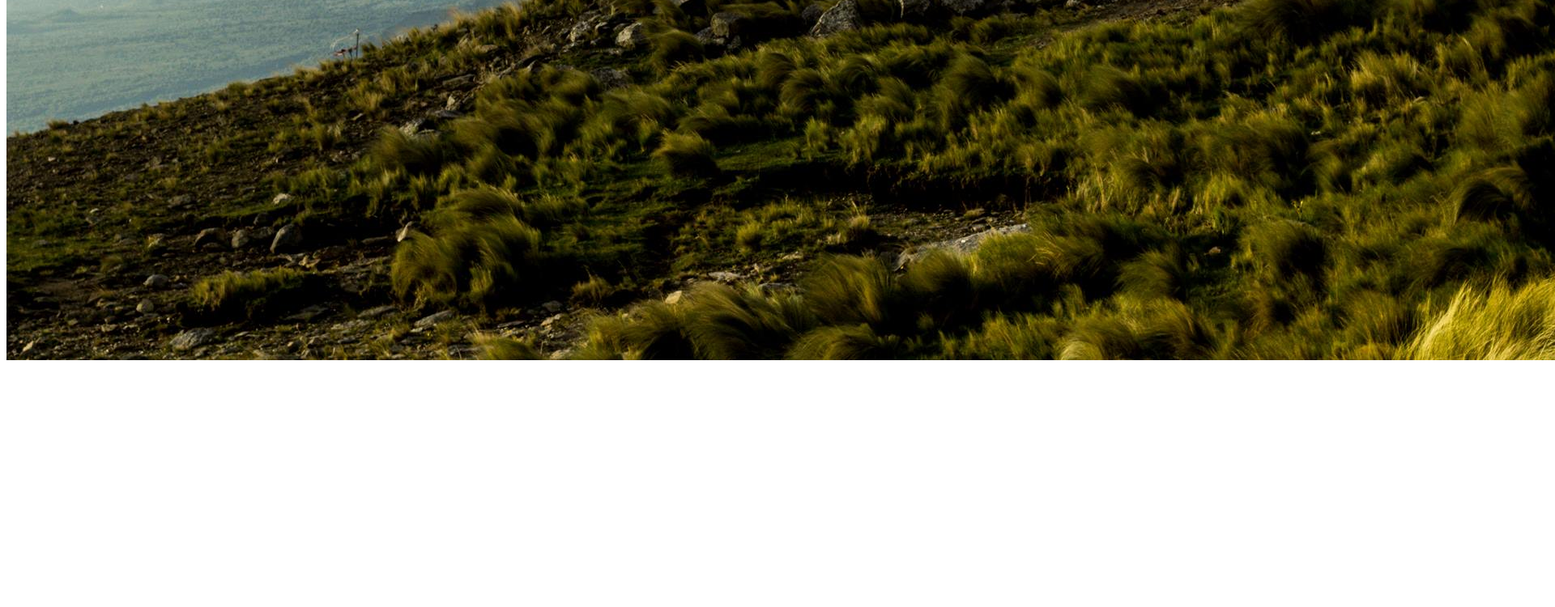
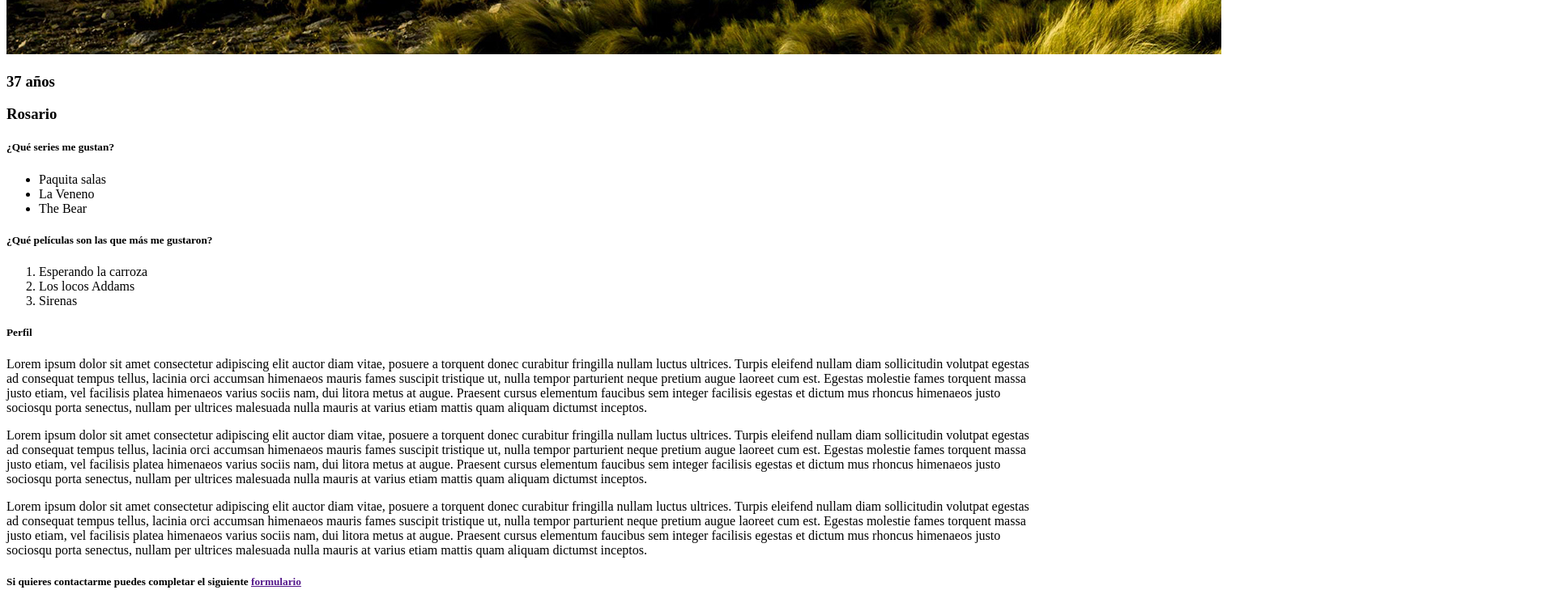
Before and after one commit to CesParabano/cursowebejercicios, a plain HTML site: page M1U2/cv.html in a window 1280 px wide. Shown: the part 1000-1750 px from the top of the page at 81% size, 1920 px wide, since content can reach past the window. Before the commit the page ends 1457 px from the top, so only its background shows below. Drawn offline with Linux system fonts and the light colour scheme.

Commit message:
modificacion del ejercicio

```diff
--- a/M1U2/cv.html
+++ b/M1U2/cv.html
@@ -6,8 +6,32 @@
 	<title>Mi página de prueba</title>
 </head>
 <body>
+	<section>
 	<h1>CECILIA PARABANO</h1>
-	<img src="img\yo.jpg" alt="Mi imagen de prueba">
+	<img src="img\yo-cv.jpg" alt="Mi imagen de prueba">
+	</section>
+	<section>
+		<h3>37 años</h3>
+		<h3>Rosario</h3>
+		<h5>¿Qué series me gustan?</h5>
+		<ul>
+			<li>Paquita salas</li>
+			<li>La Veneno</li>
+			<li>The Bear</li>
+		</ul>
+		<h5>¿Qué películas son las que más me gustaron?</h5>
+		<ol>
+			<li>Esperando la carroza</li>
+			<li>Los locos Addams</li>
+			<li>Sirenas</li>
+		</ol>
+		<h5>Perfil</h5>
+		<p>Lorem ipsum dolor sit amet consectetur adipiscing elit auctor diam vitae, posuere a torquent donec curabitur fringilla nullam luctus ultrices. Turpis eleifend nullam diam sollicitudin volutpat egestas ad consequat tempus tellus, lacinia orci accumsan himenaeos mauris fames suscipit tristique ut, nulla tempor parturient neque pretium augue laoreet cum est. Egestas molestie fames torquent massa justo etiam, vel facilisis platea himenaeos varius sociis nam, dui litora metus at augue. Praesent cursus elementum faucibus sem integer facilisis egestas et dictum mus rhoncus himenaeos justo sociosqu porta senectus, nullam per ultrices malesuada nulla mauris at varius etiam mattis quam aliquam dictumst inceptos.</p>
+		<p>Lorem ipsum dolor sit amet consectetur adipiscing elit auctor diam vitae, posuere a torquent donec curabitur fringilla nullam luctus ultrices. Turpis eleifend nullam diam sollicitudin volutpat egestas ad consequat tempus tellus, lacinia orci accumsan himenaeos mauris fames suscipit tristique ut, nulla tempor parturient neque pretium augue laoreet cum est. Egestas molestie fames torquent massa justo etiam, vel facilisis platea himenaeos varius sociis nam, dui litora metus at augue. Praesent cursus elementum faucibus sem integer facilisis egestas et dictum mus rhoncus himenaeos justo sociosqu porta senectus, nullam per ultrices malesuada nulla mauris at varius etiam mattis quam aliquam dictumst inceptos.</p>
+		<p>Lorem ipsum dolor sit amet consectetur adipiscing elit auctor diam vitae, posuere a torquent donec curabitur fringilla nullam luctus ultrices. Turpis eleifend nullam diam sollicitudin volutpat egestas ad consequat tempus tellus, lacinia orci accumsan himenaeos mauris fames suscipit tristique ut, nulla tempor parturient neque pretium augue laoreet cum est. Egestas molestie fames torquent massa justo etiam, vel facilisis platea himenaeos varius sociis nam, dui litora metus at augue. Praesent cursus elementum faucibus sem integer facilisis egestas et dictum mus rhoncus himenaeos justo sociosqu porta senectus, nullam per ultrices malesuada nulla mauris at varius etiam mattis quam aliquam dictumst inceptos.</p>
+
+		<h5>Si quieres contactarme puedes completar el siguiente <a href="">formulario</a></h5>
+	</section>
 </body>
 
 </html>
```
Also changed, not shown: M1U2/img/yo-cv.jpg (added).
